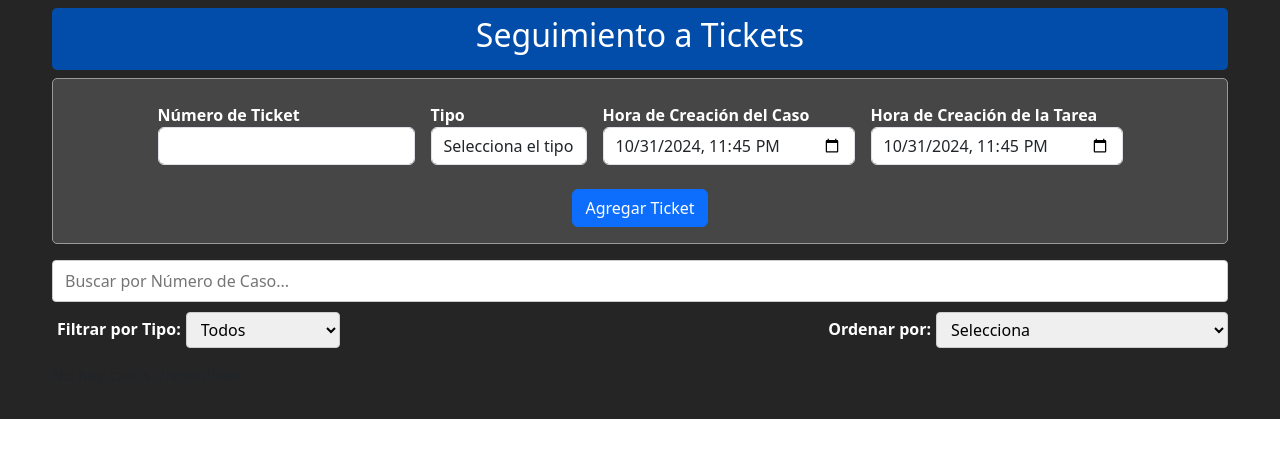
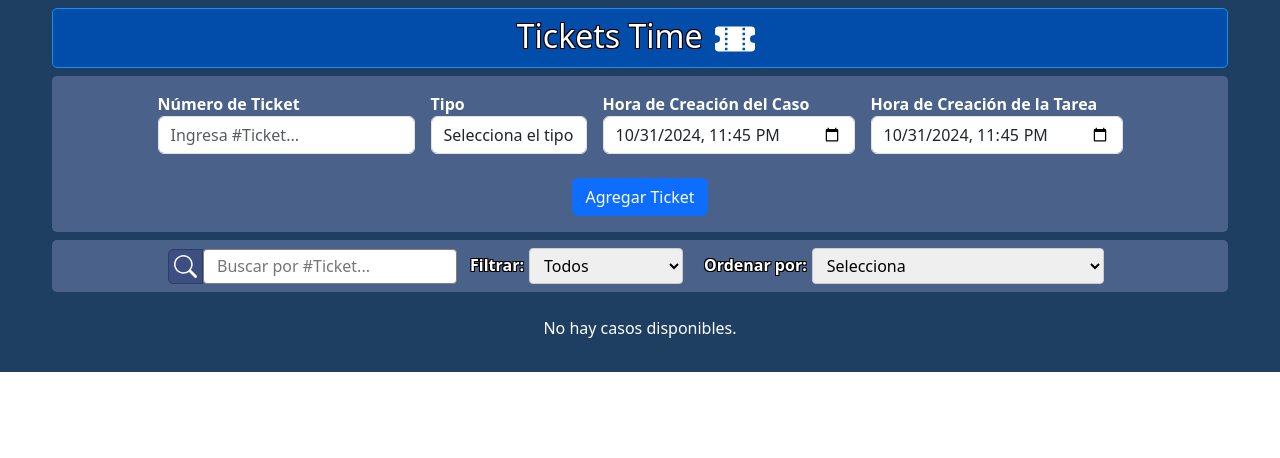
Before and after one commit to ACSBITMEN/Ticket-Time, a React (Vite) app in the folder TickeTime/: page / in a window 1280 px wide. Shown: the top 458 px of the page. Built offline with nearby package versions, Linux system fonts and the light colour scheme.

Commit message:
add Filtrado y Busqueda de casos, estilizados, Logica Terminada

```diff
--- a/TickeTime/src/App.jsx
+++ b/TickeTime/src/App.jsx
@@ -87,9 +87,14 @@ function App() {
   return (
     <div className='container'>
       <nav>
-        <h1 className="text-center">Seguimiento a Tickets</h1>
+        <h1 className="text-center">Tickets Time
+        <svg xmlns="http://www.w3.org/2000/svg" width="16" height="16" fill="currentColor" className="bi bi-ticket-perforated-fill" viewBox="0 0 16 16">
+          <path d="M0 4.5A1.5 1.5 0 0 1 1.5 3h13A1.5 1.5 0 0 1 16 4.5V6a.5.5 0 0 1-.5.5 1.5 1.5 0 0 0 0 3 .5.5 0 0 1 .5.5v1.5a1.5 1.5 0 0 1-1.5 1.5h-13A1.5 1.5 0 0 1 0 11.5V10a.5.5 0 0 1 .5-.5 1.5 1.5 0 1 0 0-3A.5.5 0 0 1 0 6zm4-1v1h1v-1zm1 3v-1H4v1zm7 0v-1h-1v1zm-1-2h1v-1h-1zm-6 3H4v1h1zm7 1v-1h-1v1zm-7 1H4v1h1zm7 1v-1h-1v1zm-8 1v1h1v-1zm7 1h1v-1h-1z"/>
+        </svg>
+        </h1>
       </nav>
       <CaseForm addCase={addCase} />
+      <div className='containerFilters'>
       <SearchBar searchQuery={searchQuery} setSearchQuery={setSearchQuery} />
       <FilterBar
         filterType={filterType}
@@ -97,6 +102,7 @@ function App() {
         sortOption={sortOption}
         setSortOption={setSortOption}
       />
+      </div>
       {/* **Cambiar aquí para pasar los casos filtrados y ordenados** */}
       <CaseList cases={displayedCases} removeCase={removeCase} />
     </div>
--- a/TickeTime/src/components/CaseForm.jsx
+++ b/TickeTime/src/components/CaseForm.jsx
@@ -62,6 +62,7 @@ function CaseForm({ addCase }) {
           <div className="form-group">
             <label>Número de Ticket</label>
             <input
+              placeholder="Ingresa #Ticket..."
               type="text"
               className="form-control"
               value={caseNumber}
--- a/TickeTime/src/components/CaseItem.jsx
+++ b/TickeTime/src/components/CaseItem.jsx
@@ -221,9 +221,12 @@ function CaseItem({ caseData, removeCase }) { // Añadimos 'removeCase' como pro
   return (
     <div className="case-item">
       <div className='case-item-date'>
-        <h5>Caso {type} #{caseNumber}</h5>
-        <p><b>Creación Caso:</b> {formatDateTime(caseCreationDate)}</p>
-        <p><b>Creación Tarea:</b> {formatDateTime(taskCreationDate)}</p>
+        <h5>Ticket <b>#{caseNumber}</b></h5>
+        <div>
+          <p className='date-pop'><b>Creación Ticket:</b> {formatDateTime(caseCreationDate)}</p>
+          <p className='date-pop'><b>Creación Tarea:</b> {formatDateTime(taskCreationDate)}</p>
+          <p className='type-pop'>{type}</p>
+        </div>
       </div>
       <div className="timers">
         {/* Seguimiento Interno */}
@@ -273,6 +276,10 @@ function CaseItem({ caseData, removeCase }) { // Añadimos 'removeCase' como pro
             </div>
             {type !== 'Especial' && (
               <button onClick={handleReset} className="btn-reset">
+                <svg xmlns="http://www.w3.org/2000/svg" width="16" height="16" fill="currentColor" className="bi bi-arrow-clockwise" viewBox="0 0 16 16">
+                  <path fillRule="evenodd" d="M8 3a5 5 0 1 0 4.546 2.914.5.5 0 0 1 .908-.417A6 6 0 1 1 8 2z"/>
+                  <path d="M8 4.466V.534a.25.25 0 0 1 .41-.192l2.36 1.966c.12.1.12.284 0 .384L8.41 4.658A.25.25 0 0 1 8 4.466"/>
+                </svg>
                 Reiniciar
               </button>
             )}
--- a/TickeTime/src/components/FilterBar.jsx
+++ b/TickeTime/src/components/FilterBar.jsx
@@ -7,7 +7,7 @@ function FilterBar({ filterType, setFilterType, sortOption, setSortOption }) {
   return (
     <div className="filter-bar">
       <div className="filter-group">
-        <label htmlFor="filterType">Filtrar por Tipo:</label>
+        <label htmlFor="filterType">Filtrar:</label>
         <select
           id="filterType"
           value={filterType}
@@ -28,8 +28,8 @@ function FilterBar({ filterType, setFilterType, sortOption, setSortOption }) {
           onChange={(e) => setSortOption(e.target.value)}
         >
           <option value="">Selecciona</option>
-          <option value="caseNumberAsc">Número de Caso (Ascendente)</option>
-          <option value="caseNumberDesc">Número de Caso (Descendente)</option>
+          <option value="caseNumberAsc">Número de Ticket (Ascendente)</option>
+          <option value="caseNumberDesc">Número de Ticket (Descendente)</option>
           <option value="creationTimeAsc">Fecha de Creación (Ascendente)</option>
           <option value="creationTimeDesc">Fecha de Creación (Descendente)</option>
         </select>
--- a/TickeTime/src/components/SearchBar.jsx
+++ b/TickeTime/src/components/SearchBar.jsx
@@ -6,9 +6,15 @@ import '../styles/SearchBar.css';
 function SearchBar({ searchQuery, setSearchQuery }) {
   return (
     <div className="search-bar">
+      <label htmlFor="searchTicket">
+        <svg xmlns="http://www.w3.org/2000/svg" width="16" height="16" fill="currentColor" className="bi bi-search" viewBox="0 0 16 16">
+          <path d="M11.742 10.344a6.5 6.5 0 1 0-1.397 1.398h-.001q.044.06.098.115l3.85 3.85a1 1 0 0 0 1.415-1.414l-3.85-3.85a1 1 0 0 0-.115-.1zM12 6.5a5.5 5.5 0 1 1-11 0 5.5 5.5 0 0 1 11 0"/>
+        </svg>
+      </label>
       <input
+        id="searchTicket"
         type="text"
-        placeholder="Buscar por Número de Caso..."
+        placeholder="Buscar por #Ticket..."
         value={searchQuery}
         onChange={(e) => setSearchQuery(e.target.value)}
       />
--- a/TickeTime/src/styles/App.css
+++ b/TickeTime/src/styles/App.css
@@ -1,7 +1,7 @@
 /* src/styles/App.css */
 
 #body > * {
-  background-color: #252525;
+  background-color: #1E3E62;
   margin: 0;
   padding: 0;
   height: 100%;
@@ -11,13 +11,21 @@
 #body nav {
   background-color: #024CAA;
   width: 100%;
-  padding: .5rem 0;
+  padding: .5rem 0 0;
   margin-bottom: .5rem;
+  border: 1px solid #0D92F4;
   border-radius: 5px;
   display: flex;
   flex-direction: row;
   text-align: center;
-  /* text-shadow: -1px -1px 0 #000, 1px -1px 0 #000, -1px 1px 0 #000, 1px 1px 0 #000; */
+  text-shadow: -1px -1px 0 #000, 1px -1px 0 #000, -1px 1px 0 #000, 1px 1px 0 #000;
+}
+
+#body nav:hover, #body nav:hover .bi-ticket-perforated-fill, #body nav:hover h1 {
+  fill: #08C2FF;
+  color: #08C2FF;
+  background-color: #013c8a;
+  cursor: pointer;
 }
 
 #body nav h1 {
@@ -27,6 +35,28 @@
   /* text-shadow: -1px -1px 0 #000, 1px -1px 0 #000, -1px 1px 0 #000, 1px 1px 0 #000; */
 }
 
+#body nav h1 .bi-ticket-perforated-fill {
+  margin: 0 .5rem 0 .8rem;
+  width: 40px;  /* Nuevo ancho */
+  height: 40px; /* Nueva altura */
+  fill: #fff;
+}
+
+.containerFilters {
+  background-color: #4A628A;
+  display: flex;
+  flex-direction: row;
+  justify-content: center;
+  margin-bottom: 1.5rem;
+  padding: .5rem .5rem;
+  border-radius: 5px;
+}
+
+.case-list p {
+  color: #fff;
+  text-align: center;
+}
+
 #body .container {
   max-width: 1200px;
 }
--- a/TickeTime/src/styles/CaseForm.css
+++ b/TickeTime/src/styles/CaseForm.css
@@ -1,15 +1,14 @@
 /* src/styles/CaseForm.css */
 form {
-  background-color: rgb(70, 70, 70);
+  background-color: #4A628A;
   color: #fff;
   display: flex;
   flex-direction: column;
   justify-content: center;
   align-items: center;
   border-radius: 5px;
-  border: 1px solid rgb(153, 153, 153);
-  padding: 1rem 0;
-  margin-bottom: 1rem;
+  padding: .5rem 0 1rem;
+  margin-bottom: .5rem;
 }
 
 .containerDates {
--- a/TickeTime/src/styles/CaseItem.css
+++ b/TickeTime/src/styles/CaseItem.css
@@ -1,20 +1,19 @@
 /* src/styles/CaseItem.css */
 
 .case-item {
-  background-color: gainsboro;
+  background-color: #fff;
   border: 1px solid #ccc;
   padding: .3rem .3rem 0.5rem;
   margin-bottom: 2rem;
   border-radius: 5px;
+  -webkit-box-shadow: 0px 0px 8px 5px rgba(0,0,0,0.19);
+  -moz-box-shadow: 0px 0px 8px 5px rgba(0,0,0,0.19);
+  box-shadow: 0px 0px 8px 5px rgba(0,0,0,0.19);
 }
 
 .case-item:hover {
-  background-color: #fff;
-}
-
-.case-item:hover .containerTimerDate h5 {
-  color: #fff;
-  text-shadow: -1px -1px 0 #000, 1px -1px 0 #000, -1px 1px 0 #000, 1px 1px 0 #000;
+  background-color: #f8f8f8;
+  border: 1px solid #0D92F4;
 }
 
 .case-item h5 {
@@ -35,19 +34,32 @@
   flex-direction: row;
 }
 
-.case-item .case-item-date p {
+.case-item .case-item-date div {
+  display: flex;
+  flex-direction: row;
+}
+
+.case-item .case-item-date .date-pop, .case-item .case-item-date .type-pop {
   background-color: gainsboro;
+  color: #000;
   font-size: 0.9em;
   margin: 0.2rem 0;
   padding: 0.2rem 0.8rem;
   border-radius: 5px;
 }
 
-.case-item .case-item-date p:nth-child(1) {
+.case-item .case-item-date .date-pop:nth-child(1) {
   margin: 0.2rem .5rem;
 }
 
-.case-item .case-item-date p:nth-child(2) {
+.case-item .case-item-date .date-pop {
+  margin-right: .5rem;
+}
+
+.case-item .case-item-date div .type-pop {
+  background-color: gainsboro;
+  font-size: 1em;
+  border: 1px solid gray;
   margin-right: .5rem;
 }
 
@@ -62,7 +74,7 @@
 }
 
 .containerTimerDate {
-  background-color: #727272;
+  background-color: #aaaaaa;
   color: #f9f9f9;
   border: 1px solid black;
   margin: 0.2rem 0.5rem;
@@ -72,8 +84,9 @@
 }
 
 .containerTimerDate h5 {
-  color: #fff;
+  color: #000;
   font-size: 1em;
+  font-weight: 600;
   text-align: center;
   margin: 0.2rem 0;
 }
@@ -86,8 +99,14 @@
 }
 
 .ContainerTimer .btn-reset {
-  background-color: #ccc;
+  background-color: #c0cfda;
   border-radius: 5px;
+  font-size: .8rem;
+  min-width: 80px;
+}
+
+.ContainerTimer .btn-reset:hover {
+  background-color: #a8b6c0;
 }
 
 .timerStatic {
@@ -121,6 +140,10 @@
   margin-left: 0.5rem;
   width: 21px;
   height: 21px;
+}
+
+.StatusTimer input[type="checkbox"]:hover {
+  cursor: pointer;
 }
 
 /* Estilos para los estados */
@@ -177,7 +200,6 @@
   position: relative;
 }
 
-/* Asegurarse de que el modal tenga un z-index mayor que Bootstrap */
 .ReactModal__Content h2 {
   font-size: 1.5em;
   margin-bottom: 2rem;
@@ -218,7 +240,6 @@
   background-color: rgb(114, 114, 114);
 }
 
-/* Asegurarse de que el modal tenga un z-index mayor que Bootstrap */
 .ReactModal__Overlay {
   z-index: 1050; /* Mayor que el z-index de Bootstrap modals */
 }
--- a/TickeTime/src/styles/FilterBar.css
+++ b/TickeTime/src/styles/FilterBar.css
@@ -4,18 +4,19 @@
   display: flex;
   justify-content: space-between;
   align-items: center;
-  margin: 10px 0 15px;
 }
 
 .filter-group {
   display: flex;
   flex-direction: row;
+  margin: 0 .5rem;
 }
 
 .filter-group label {
   margin: 5px 5px;
   font-weight: bold;
   color: #fff;
+  text-shadow: -1px -1px 0 #000, 1px -1px 0 #000, -1px 1px 0 #000, 1px 1px 0 #000;
 }
 
 .filter-group select {
--- a/TickeTime/src/styles/SearchBar.css
+++ b/TickeTime/src/styles/SearchBar.css
@@ -2,12 +2,26 @@
 
 .search-bar {
   margin: 0;
+  min-width: 150px;
+  display: flex;
+  align-items: center;
+}
+
+.search-bar .bi-search {
+  margin: 0;
+  width: 35px;  /* Nuevo ancho */
+  height: 35px; /* Nueva altura */
+  background-color: #3d4f80;
+  border-radius: 5px 0 0 5px;
+  border: 1px solid #2d3c64;
+  padding: 5px;
+  fill: #fff;
 }
 
 .search-bar input {
   width: 100%;
-  padding: 8px 12px;
+  padding: .3rem .5rem .3rem .8rem;
   border-radius: 4px;
-  border: 1px solid #ccc;
+  border: 1px solid gray;
   font-size: 16px;
 }
```
Also changed, not shown: TickeTime/src/styles/CaseList.css (line endings or trailing spaces).
